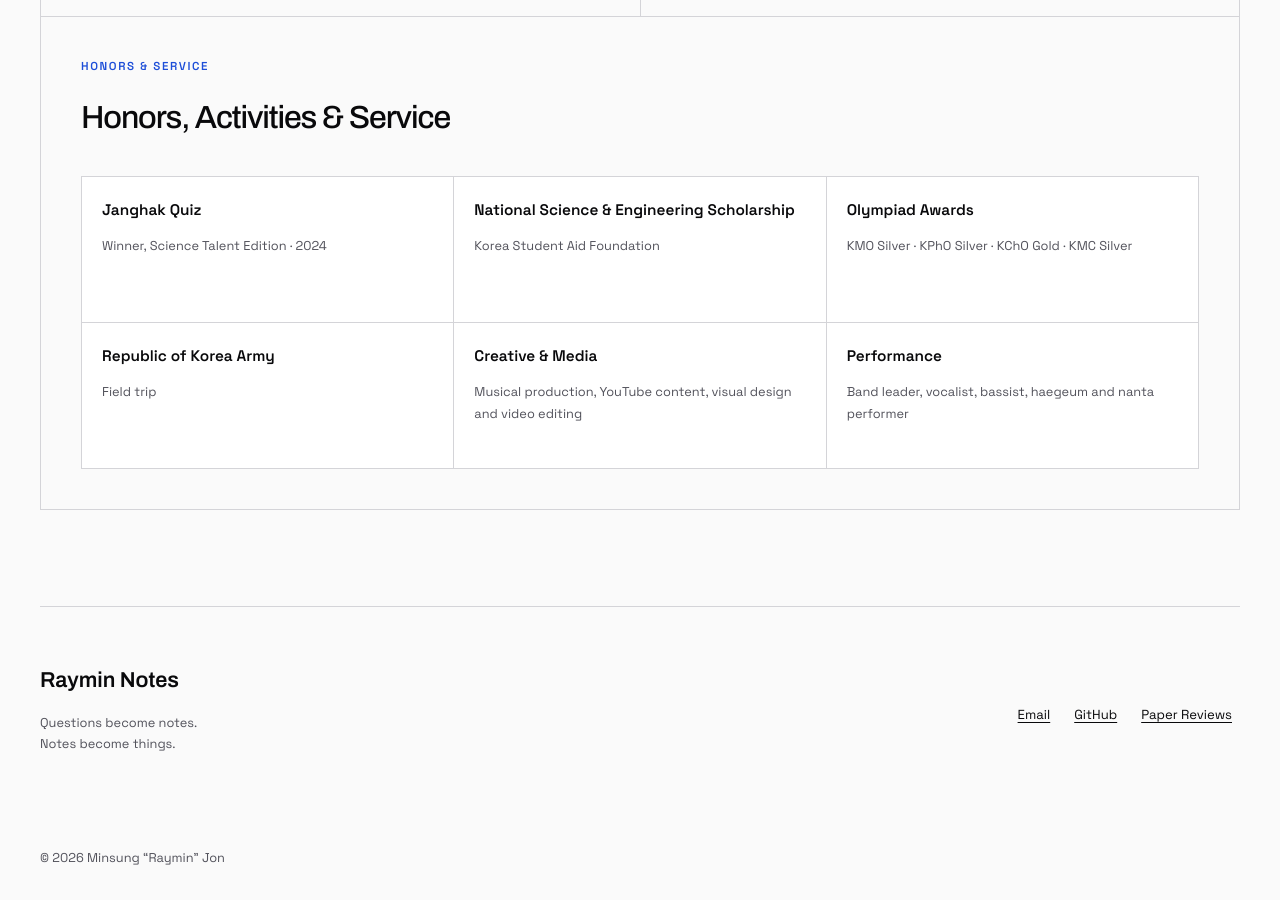
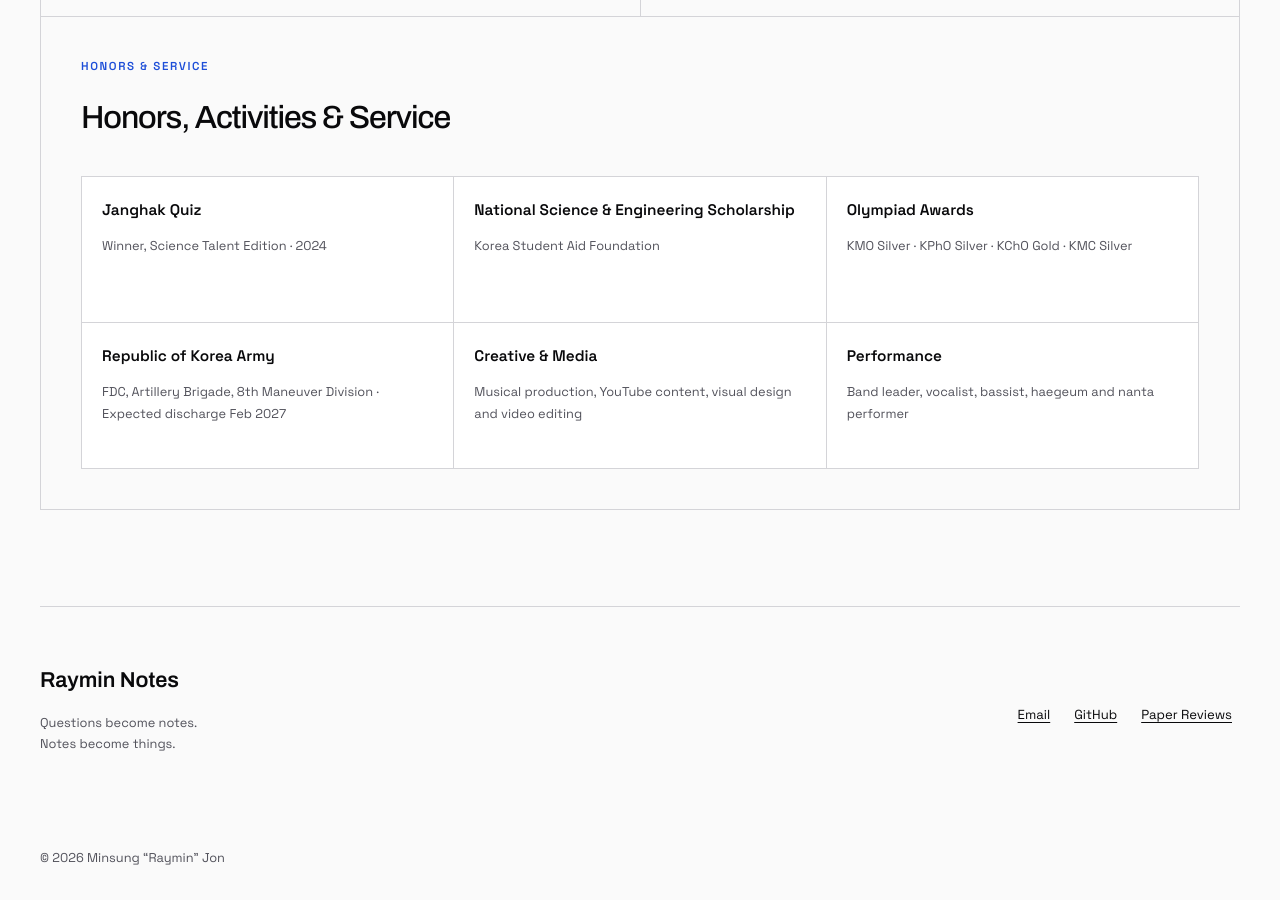
Before and after one commit to oops-lobster/oops-lobster.github.io, a Jekyll site: the page built from resume.html, in a window 1280 px wide and 900 px high, scrolled down 2145 px. Built offline with Jekyll 4.4.1, drawn with Linux system fonts in a browser that asks for light colours.

Commit message:
Revert military service description change
This reverts commit 7cd55726f7f46931e4a2cca9dc3383cc6ba64f4e.

```diff
--- a/resume.html
+++ b/resume.html
@@ -19,5 +19,5 @@ permalink: /resume/
   <section class="resume-section"><p class="eyebrow">Experience</p><h2>Leadership</h2><div class="compact-entry"><h3>Math Mentoring Group (SASA)</h3><p>Founder &amp; Head Mentor</p><p class="muted">2022–2025</p></div><div class="compact-entry"><h3>Private Tutoring &amp; Academic Coaching</h3><p>Academic Coach</p><p class="muted">2024–Present</p></div><div class="compact-entry"><h3>SASA Mathematics Events</h3><p>Event Organizing Chair</p></div></section>
   <section class="resume-section"><p class="eyebrow">Research interests</p><h2>Focus</h2><ul class="stack-list"><li>Biomedical integrated circuits</li><li>Wearable sensing</li><li>Signal processing</li><li>On-device machine learning</li><li>Assistive technology</li></ul></section>
   <section class="resume-section"><p class="eyebrow">Technical skills</p><h2>Skills</h2><ul class="stack-list"><li><strong>Programming</strong><span>Python, C/C++</span></li><li><strong>AI/ML</strong><span>LLM applications, prompt design, data modeling</span></li><li><strong>Tools</strong><span>Git, GitHub, VS Code, Supabase, Vercel</span></li></ul></section>
-  <section class="resume-section resume-wide"><p class="eyebrow">Honors &amp; service</p><h2>Honors, Activities &amp; Service</h2><div class="honor-grid"><div><h3>Janghak Quiz</h3><p>Winner, Science Talent Edition · 2024</p></div><div><h3>National Science &amp; Engineering Scholarship</h3><p>Korea Student Aid Foundation</p></div><div><h3>Olympiad Awards</h3><p>KMO Silver · KPhO Silver · KChO Gold · KMC Silver</p></div><div><h3>Republic of Korea Army</h3><p>Field trip</p></div><div><h3>Creative &amp; Media</h3><p>Musical production, YouTube content, visual design and video editing</p></div><div><h3>Performance</h3><p>Band leader, vocalist, bassist, haegeum and nanta performer</p></div></div></section>
+  <section class="resume-section resume-wide"><p class="eyebrow">Honors &amp; service</p><h2>Honors, Activities &amp; Service</h2><div class="honor-grid"><div><h3>Janghak Quiz</h3><p>Winner, Science Talent Edition · 2024</p></div><div><h3>National Science &amp; Engineering Scholarship</h3><p>Korea Student Aid Foundation</p></div><div><h3>Olympiad Awards</h3><p>KMO Silver · KPhO Silver · KChO Gold · KMC Silver</p></div><div><h3>Republic of Korea Army</h3><p>FDC, Artillery Brigade, 8th Maneuver Division · Expected discharge Feb 2027</p></div><div><h3>Creative &amp; Media</h3><p>Musical production, YouTube content, visual design and video editing</p></div><div><h3>Performance</h3><p>Band leader, vocalist, bassist, haegeum and nanta performer</p></div></div></section>
 </div>
```
